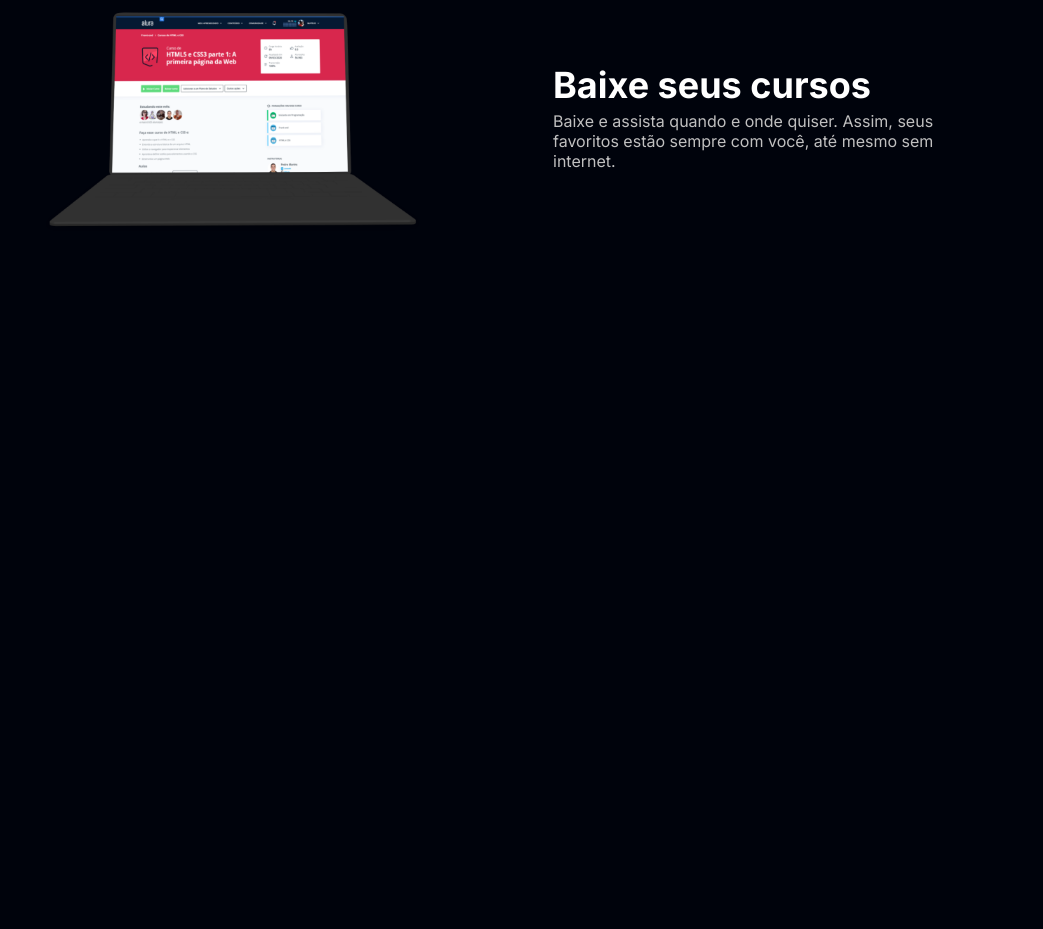
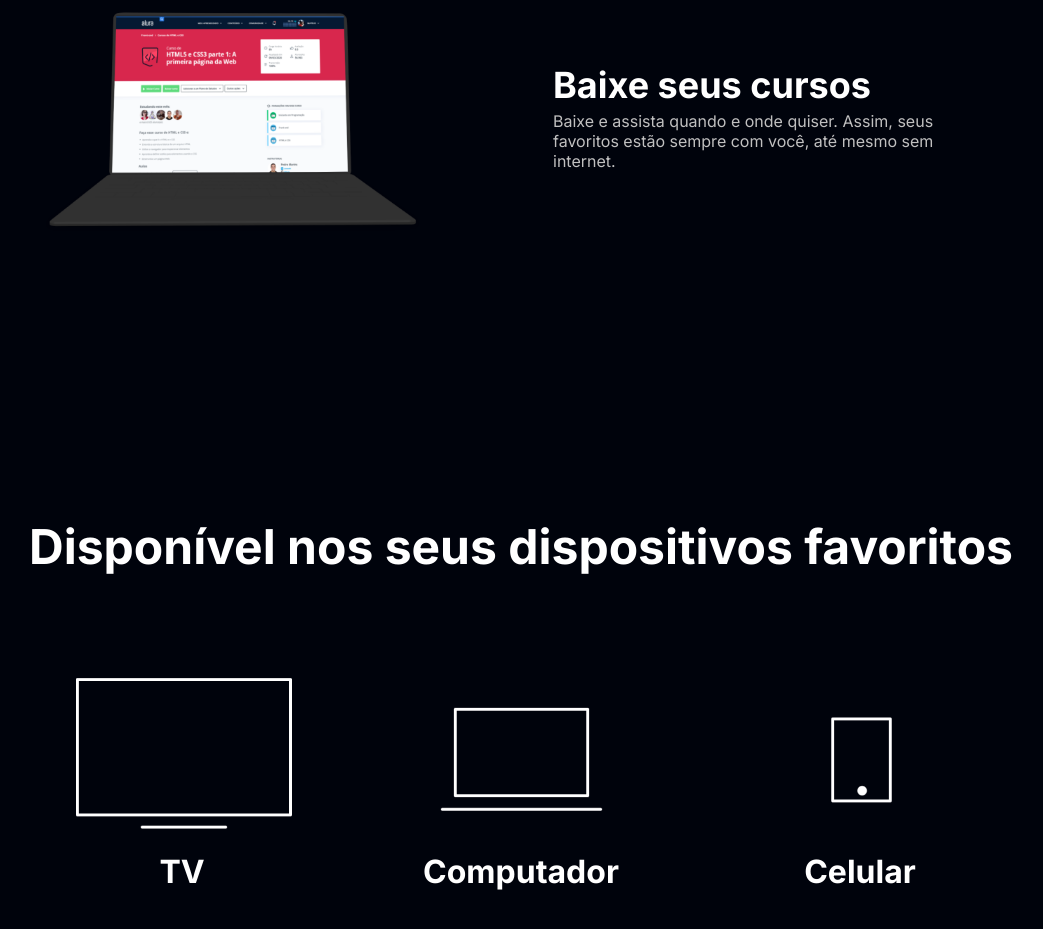
Before and after one commit to yagojsantos/alura-plus, a plain HTML site: page index.html in a window 1280 px wide. Shown: the part 2683-3612 px from the top of the page, without its empty margins (119-1162 px from the left). Before the commit the page ends 3200 px from the top, so only its background shows below. Drawn offline with Linux system fonts and the light colour scheme.

Commit message:
Aula 4 pt 1 (video2)

```diff
--- a/index.html
+++ b/index.html
@@ -43,6 +43,23 @@
             <p class="descricao__texto">Baixe e assista quando e onde quiser. Assim, seus favoritos estão sempre com você, até mesmo sem internet.</p>
         </div>
     </section>
+    <section class="dispositivos">
+        <h2 class="dispositivos__titulo">Disponível nos seus dispositivos favoritos</h2>
+        <ul class="dispositivos__lista">
+            <li>
+                <img src="./src/assets/img/tv.png" alt="Icone de TV">
+                <h3 class="lista__item">TV</h3>
+            </li>
+            <li>
+                <img src="./src/assets/img/computador.png" alt="Icone de Computador">
+                <h3 class="lista__item">Computador</h3>
+            </li>
+            <li>
+                <img src="./src/assets/img/celular.png" alt="Icone de Celular">
+                <h3 class="lista__item">Celular</h3>
+            </li>
+        </ul>
+    </section>
 </body>
 
 </html>
--- a/src/assets/styles/style.css
+++ b/src/assets/styles/style.css
@@ -81,3 +81,20 @@ body{
     display: inline-block;
     margin-top: 1em;
 }
+.dispositivos{
+    text-align: center;
+}
+.dispositivos__titulo{
+    font-size: 48px;
+}
+.dispositivos__lista{
+    display: flex;
+    flex-flow: row wrap;
+    justify-content: center;
+    list-style-type: none;
+    margin: 5em 0;
+}
+.lista__item{
+    font-size: 32px;
+    color: var(--cor-principal);
+}
```
Also changed, not shown: src/assets/img/Logo.png (added), src/assets/img/celular.png (added), src/assets/img/computador.png (added), src/assets/img/tv.png (added).
